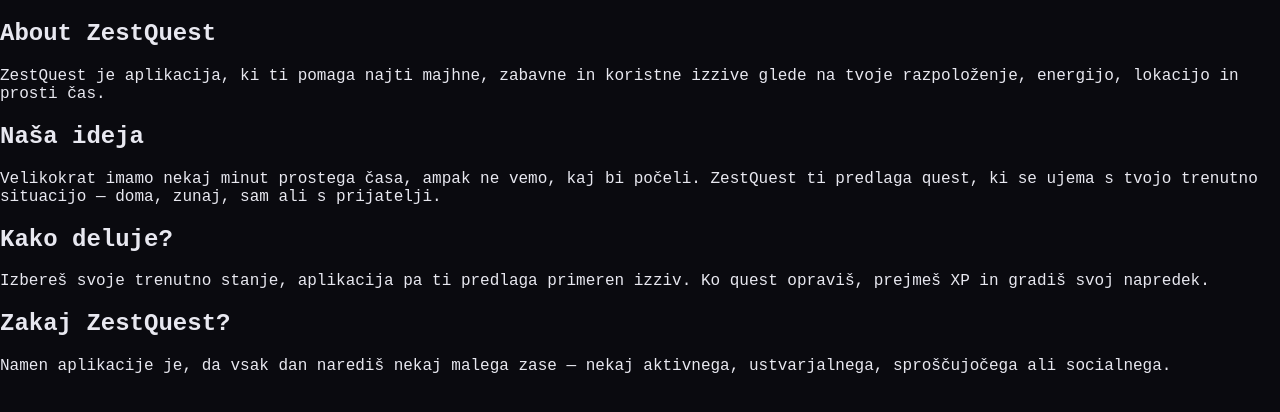
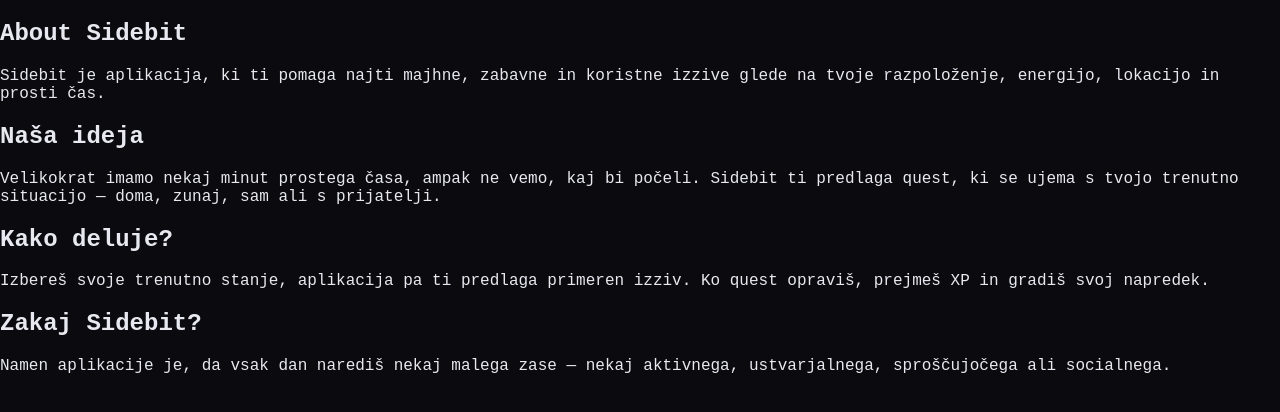
Before and after one commit to ziga1324/sidebit, a React (Vite) app in the folder frontend/: page /about in a window 1280 px wide. Shown: the top 412 px of the page. Built offline with nearby package versions, Linux system fonts and the light colour scheme.

Commit message:
about mi2

```diff
--- a/frontend/src/About.jsx
+++ b/frontend/src/About.jsx
@@ -4,9 +4,9 @@
   return (
     <div className="about-page">
       <section className="about-hero">
-        <h1>About ZestQuest</h1>
+        <h1>About Sidebit</h1>
         <p>
-          ZestQuest je aplikacija, ki ti pomaga najti majhne, zabavne in
+          Sidebit je aplikacija, ki ti pomaga najti majhne, zabavne in
           koristne izzive glede na tvoje razpoloženje, energijo, lokacijo in
           prosti čas.
         </p>
@@ -16,7 +16,7 @@
         <h2>Naša ideja</h2>
         <p>
           Velikokrat imamo nekaj minut prostega časa, ampak ne vemo, kaj bi
-          počeli. ZestQuest ti predlaga quest, ki se ujema s tvojo trenutno
+          počeli. Sidebit ti predlaga quest, ki se ujema s tvojo trenutno
           situacijo — doma, zunaj, sam ali s prijatelji.
         </p>
       </section>
@@ -30,7 +30,7 @@
       </section>
 
       <section className="about-card">
-        <h2>Zakaj ZestQuest?</h2>
+        <h2>Zakaj Sidebit?</h2>
         <p>
           Namen aplikacije je, da vsak dan narediš nekaj malega zase — nekaj
           aktivnega, ustvarjalnega, sproščujočega ali socialnega.
--- a/frontend/src/pages/Home.jsx
+++ b/frontend/src/pages/Home.jsx
@@ -166,7 +166,7 @@
   return (
     <div className="app">
       <header>
-  <div className="logo">ZestQuest</div>
+  <div className="logo">Sidebit</div>
 
   <div className="stats">
     <div>XP {stats.xp}</div>
```
